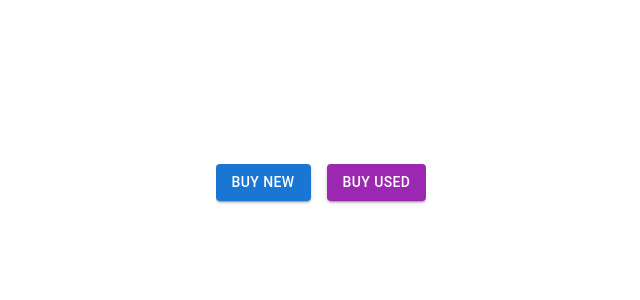
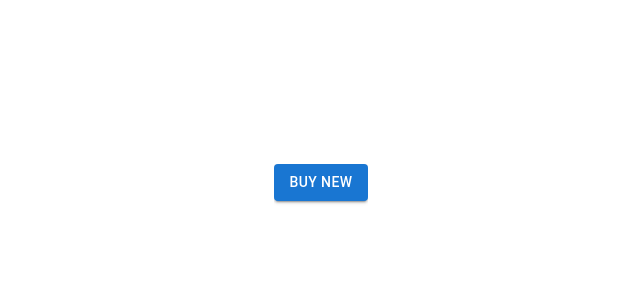
Before and after one commit to maxchernin/stealthprop, a Next.js app: page / in a window 1280 px wide. Shown: the top 300 px of the page, without its empty margins (319-959 px from the left). Built offline with nearby package versions, Linux system fonts and the light colour scheme.

Commit message:
display result

```diff
--- a/src/app/components/PropertyWizard.tsx
+++ b/src/app/components/PropertyWizard.tsx
@@ -24,9 +24,10 @@ const theme = createTheme()
 
 interface PropertyWizardProps {
   steps: { label: string; fields: any[] }[];
+  onSubmit: (data: any) => void; // Add the onSubmit prop
 }
 
-export default function PropertyWizard({ steps }: PropertyWizardProps) {
+export default function PropertyWizard({ steps, onSubmit }: PropertyWizardProps) {
   const router = useRouter()
   const [activeStep, setActiveStep] = useState(0)
   const [formData, setFormData] = useState<{ [key: string]: any }>({
@@ -65,8 +66,7 @@ export default function PropertyWizard({ steps }: PropertyWizardProps) {
     console.log('Form submitted:', formData)
     await new Promise(resolve => setTimeout(resolve, 1000)) // Simulate a delay for the loading spinner
     setLoading(false);
-    // const queryString = new URLSearchParams(formData).toString(); // Convert formData to query string
-    // router.push(`/new-apt-results?${queryString}`); // Use string with query parameters
+    onSubmit(formData); // Trigger the callback with form data
   }
 
   const renderStepContent = (step: number) => {
--- a/src/app/page.tsx
+++ b/src/app/page.tsx
@@ -1,7 +1,7 @@
 "use client";
 
 import styles from "./page.module.css";
-import { Button } from '@mui/material';
+import { Button, Typography } from '@mui/material';
 import { useState } from 'react';
 import PropertyWizard from './components/PropertyWizard'; // Adjust the path as necessary
 
@@ -39,12 +39,18 @@ enum Bathrooms {
 
 export default function Home() {
   const [showWizard, setShowWizard] = useState(false);
+  const [formData, setFormData] = useState(null);
 
   const handleButtonClick = (type: string) => {
     console.log(`Button clicked: ${type}`);
     if (type === 'new') {
       setShowWizard(true); // Show the PropertyWizard when "Buy New" is clicked
     }
+  };
+
+  const handleFormData = (data: any) => {
+    setFormData(data); // Store the form data
+    setShowWizard(false); // Optionally hide the wizard after submission
   };
 
   const steps = [
@@ -121,15 +127,13 @@ export default function Home() {
           >
             Buy New
           </Button>
-          <Button
-            variant="contained"
-            color="secondary"
-            onClick={() => handleButtonClick('used')}
-          >
-            Buy Used
-          </Button>
         </div>
-        {showWizard && <PropertyWizard steps={steps} /> }
+        {showWizard && <PropertyWizard steps={steps} onSubmit={handleFormData} />}
+        {formData && (
+          <Typography variant="body1" style={{ marginTop: '20px' }}>
+            Form Data: {JSON.stringify(formData, null, 2)}
+          </Typography>
+        )}
       </main>
       <footer className={styles.footer}>
       </footer>
```
